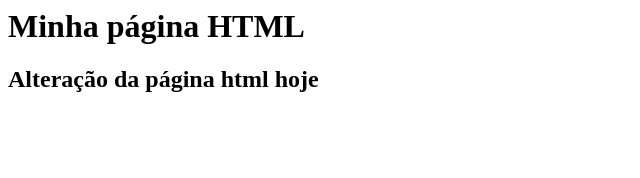
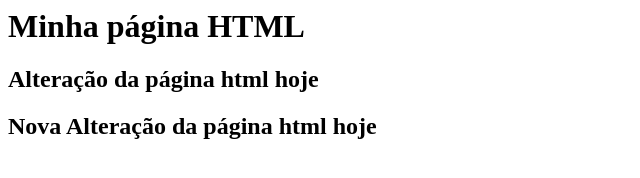
Before and after one commit to francisandrade/gama-no-github, a plain HTML site: page index.html in a window 1280 px wide. Shown: the whole page, without its empty margins (0-640 px from the left). Drawn offline with Linux system fonts and the light colour scheme.

Commit message:
alterei o index.html

```diff
--- a/index.html
+++ b/index.html
@@ -2,5 +2,6 @@
     <body>
         <h1> Minha página HTML</h1>
         <h2>Alteração da página html hoje</h2>
+        <h2>Nova Alteração da página html hoje</h2>
     </body>
 </html>
```
